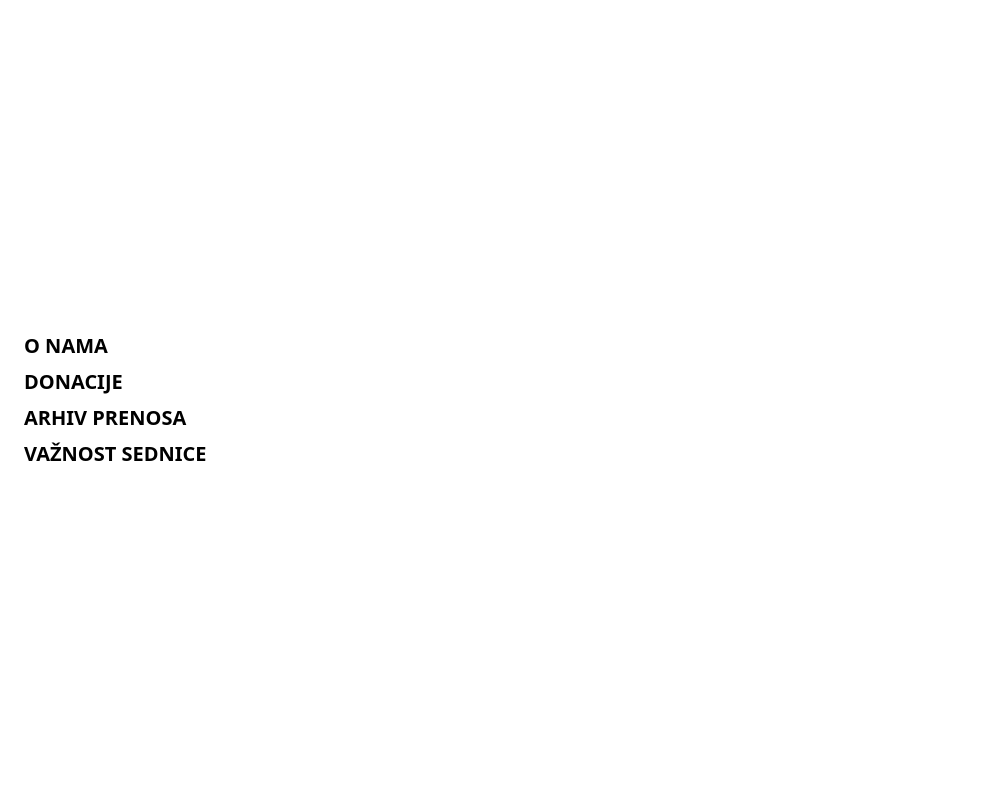
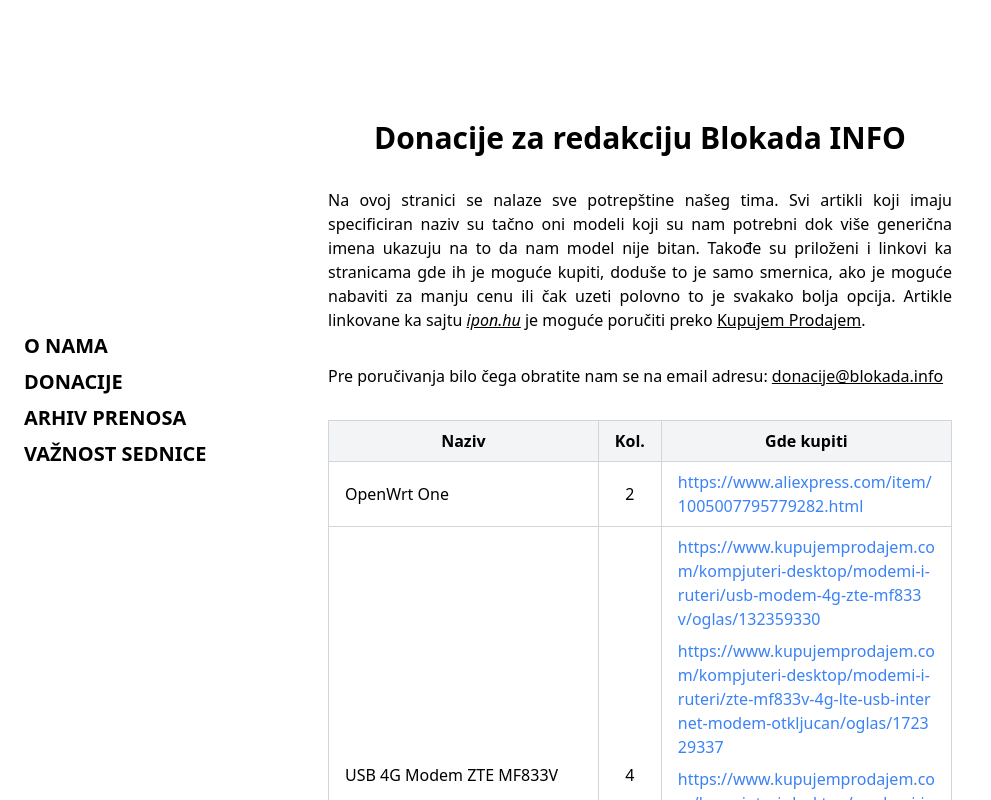
Before and after one commit to blokadainfo/website, a SvelteKit app: page /donacije in a window 1280 px wide. Shown: the top 800 px of the page, without its empty margins (0-991 px from the left). Built offline with nearby package versions, Linux system fonts and the light colour scheme.

Commit message:
fix(donations): enable and update

```diff
--- a/src/routes/(prerendered)/donacije/+page.svelte
+++ b/src/routes/(prerendered)/donacije/+page.svelte
@@ -1,4 +1,4 @@
-<!-- <script lang="ts">
+<script lang="ts">
 	import Table from '$lib/components/custom/donations/table.svelte';
 	import { donations } from './donations';
 </script>
@@ -20,4 +20,4 @@
 		<a href="mailto:donacije@blokada.info" class="underline">donacije@blokada.info</a>
 	</p>
 	<Table {donations} />
-</div> -->
+</div>
--- a/src/routes/(prerendered)/donacije/donations.ts
+++ b/src/routes/(prerendered)/donacije/donations.ts
@@ -6,6 +6,13 @@ export const donations: {
 	// {
 	// 	name: 'Gift kartice za gorivo'
 	// },
+	{
+		name: 'OpenWrt One',
+		pieces: 2,
+		links: [
+				'https://www.aliexpress.com/item/1005007795779282.html'
+			]
+	},
 	{
 		name: 'USB 4G Modem ZTE MF833V',
 		pieces: 4,
@@ -32,7 +39,7 @@ export const donations: {
 	},
 	{
 		name: 'UBIQUITY airMAX LiteBeam 5AC',
-		pieces: 4,
+		pieces: 3,
 		links: [
 			'https://gigatron.rs/access-point/ubiquity-airmax-litebeam-5ac-spoljasnja-cpe-antena-322944'
 		]
```
